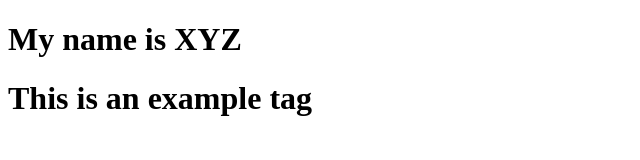
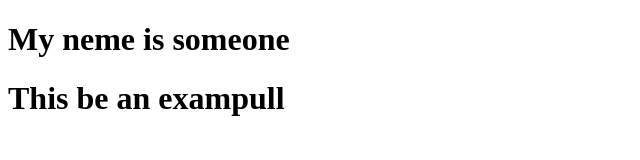
Before and after one commit to Kelsi017/kelsi017.github.io, a plain HTML site: page index.html in a window 1280 px wide. Shown: the whole page, without its empty margins (0-640 px from the left). Drawn offline with Linux system fonts and the light colour scheme.

Commit message:
I changed things.
Oops...

```diff
--- a/index.html
+++ b/index.html
@@ -1,10 +1,10 @@
 <!DOCTYPE html>
 <html>
   <head>
-  <title>Page Title</title>
+  <title>Teh Title Pege</title>
   </head>
   <body>
-    <h1>My name is XYZ</h1>
-    <h1>This is an example tag</h1>
+    <h1>My neme is someone</h1>
+    <h1>This be an exampull</h1>
   </body>
 </html>
```
